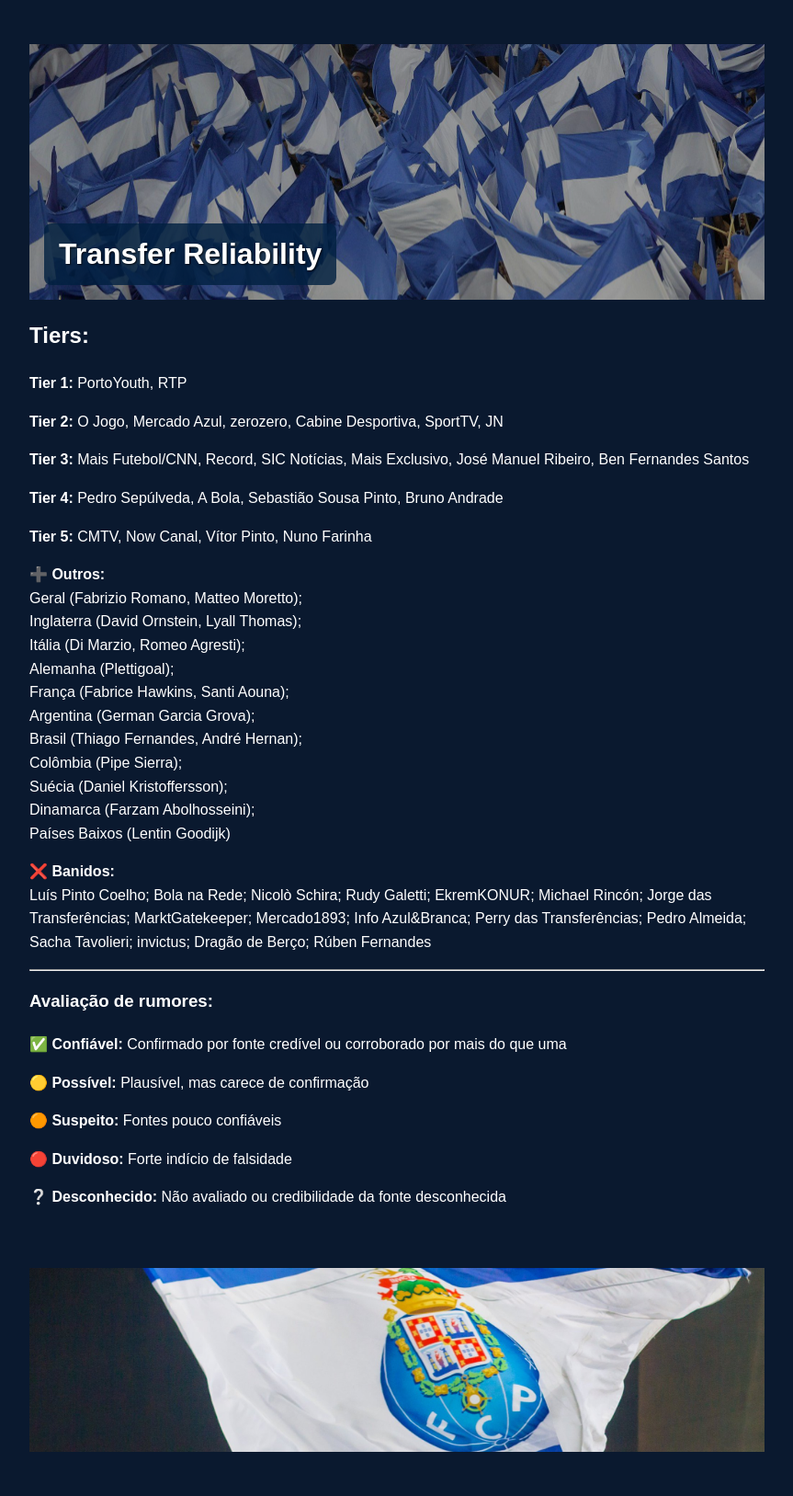
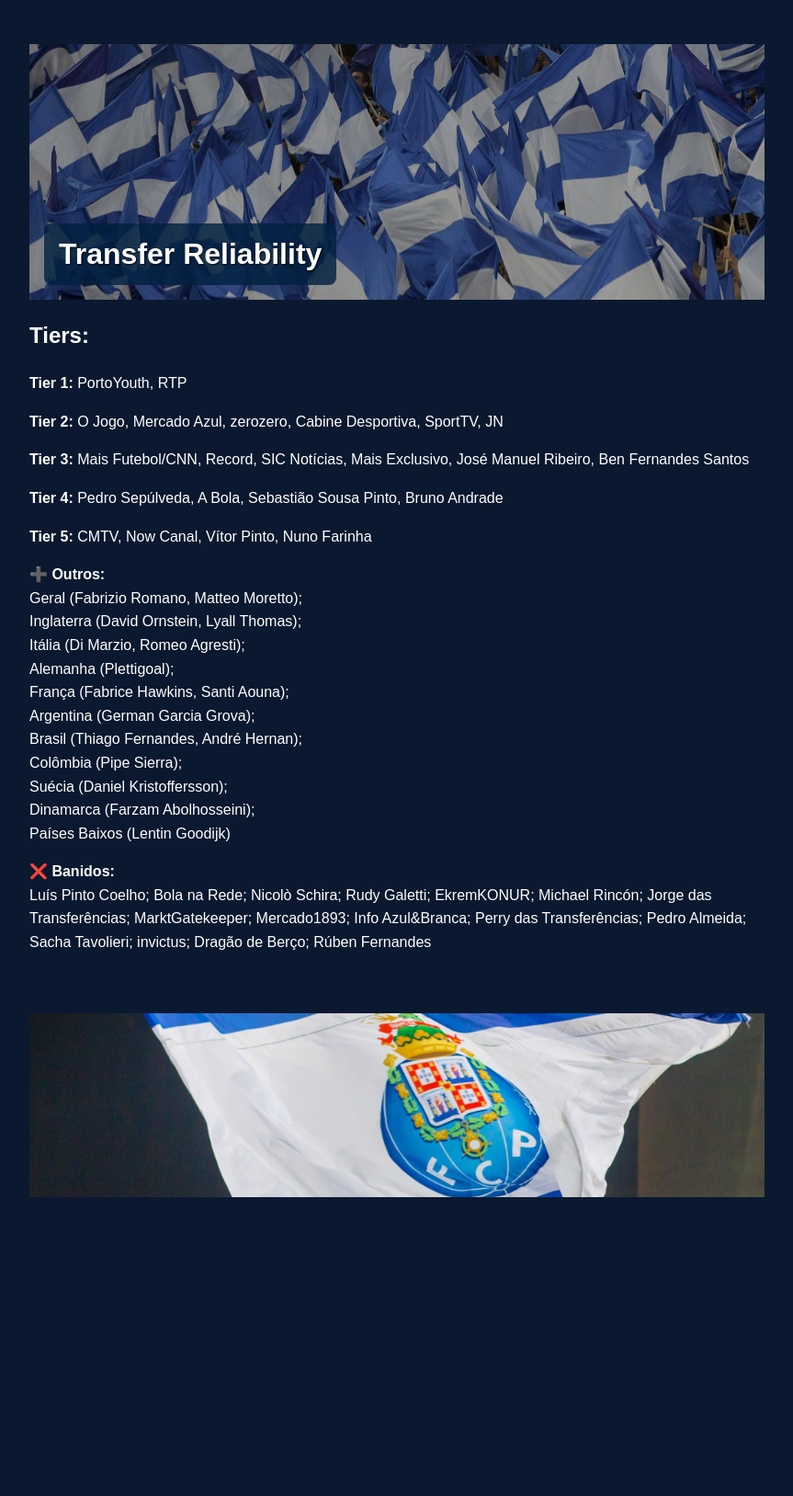
Before and after one commit to Azrial1739/teste-transfer, a Jekyll site: the page built from transfer.md, in a window 1280 px wide. Shown: the whole page at 92% size, without its empty margins (208-1071 px from the left). Built offline with Jekyll 4.4.1, drawn with Linux system fonts in a browser that asks for light colours; after the commit the page ends 1350 px from its top, so only the background shows below that.

Commit message:
Update transfer.md

```diff
--- a/transfer.md
+++ b/transfer.md
@@ -34,19 +34,3 @@ Países Baixos (Lentin Goodijk)
 
 **❌ Banidos:**
 Luís Pinto Coelho; Bola na Rede; Nicolò Schira; Rudy Galetti; EkremKONUR; Michael Rincón; Jorge das Transferências; MarktGatekeeper; Mercado1893; Info Azul&Branca; Perry das Transferências; Pedro Almeida; Sacha Tavolieri; invictus; Dragão de Berço; Rúben Fernandes
-
-
-___
-
-
-### Avaliação de rumores:
-
-✅ **Confiável:** Confirmado por fonte credível ou corroborado por mais do que uma
-
-🟡 **Possível:** Plausível, mas carece de confirmação
-
-🟠 **Suspeito:** Fontes pouco confiáveis
-
-🔴 **Duvidoso:** Forte indício de falsidade
-
-❔ **Desconhecido:** Não avaliado ou credibilidade da fonte desconhecida
```
